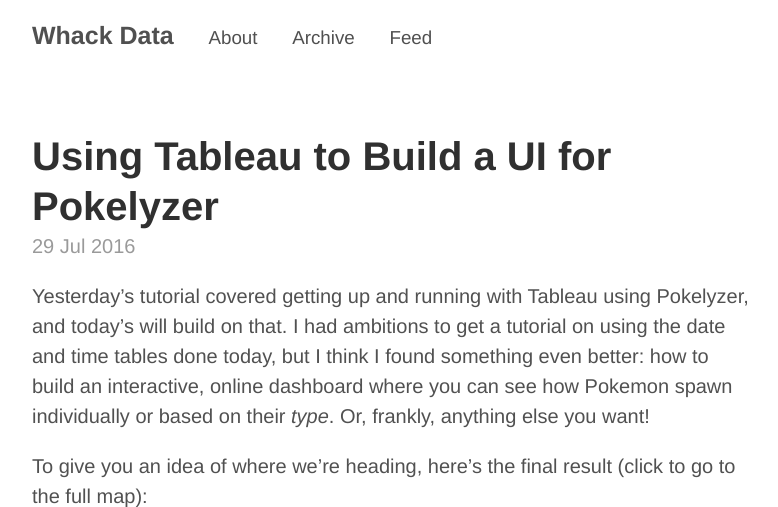
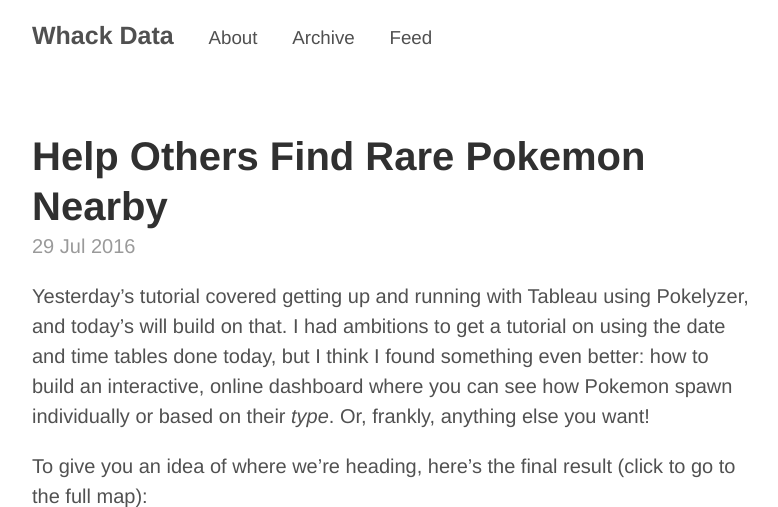
Before and after one commit to Brideau/whackdata, a Jekyll site: the page built from _posts/2016-07-29-help-others-find-rare-pokemon-nearby.md, in a window 1280 px wide and 900 px high, cut to the strip 0-507 px from the top of the window. Shown: the whole strip, without its empty margins (248-1026 px from the left). Built offline with Jekyll 4.4.1, drawn with Linux system fonts in a browser that asks for light colours; comment, search, counter and statistics services are not loaded.

Commit message:
title change

```diff
--- a/_posts/2016-07-29-build-your-own-pokemon-go-dashboard.md
+++ b/_posts/2016-07-29-help-others-find-rare-pokemon-nearby.md
@@ -1,6 +1,6 @@
 ---
 layout: post
-title: Using Tableau to Build a UI for Pokelyzer
+title: Help Others Find Rare Pokemon Nearby
 ---
 
 Yesterday's tutorial covered getting up and running with Tableau using Pokelyzer, and today's will build on that. I had ambitions to get a tutorial on using the date and time tables done today, but I think I found something even better: how to build an interactive, online dashboard where you can see how Pokemon spawn individually or based on their _type_. Or, frankly, anything else you want!
```
